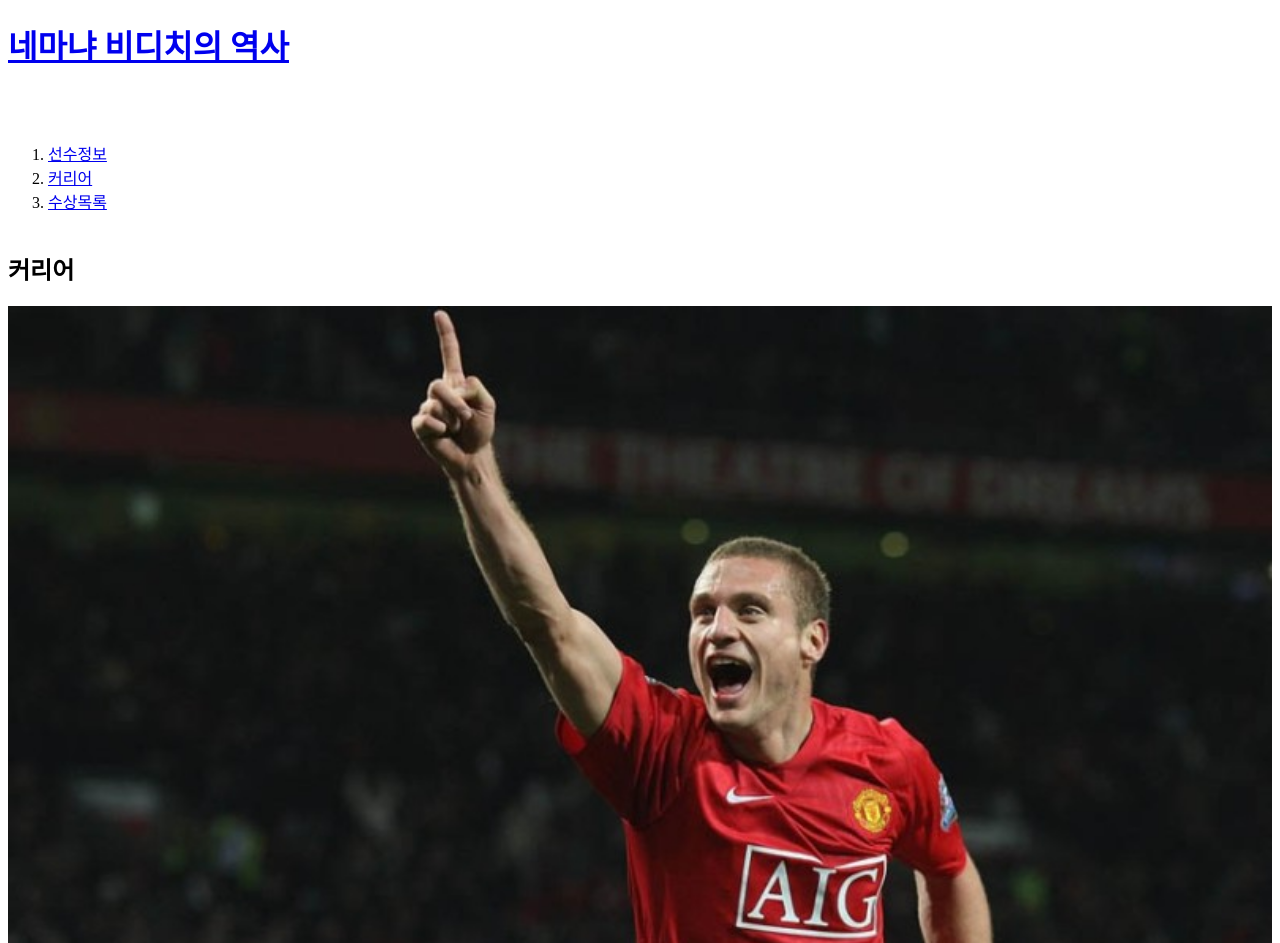
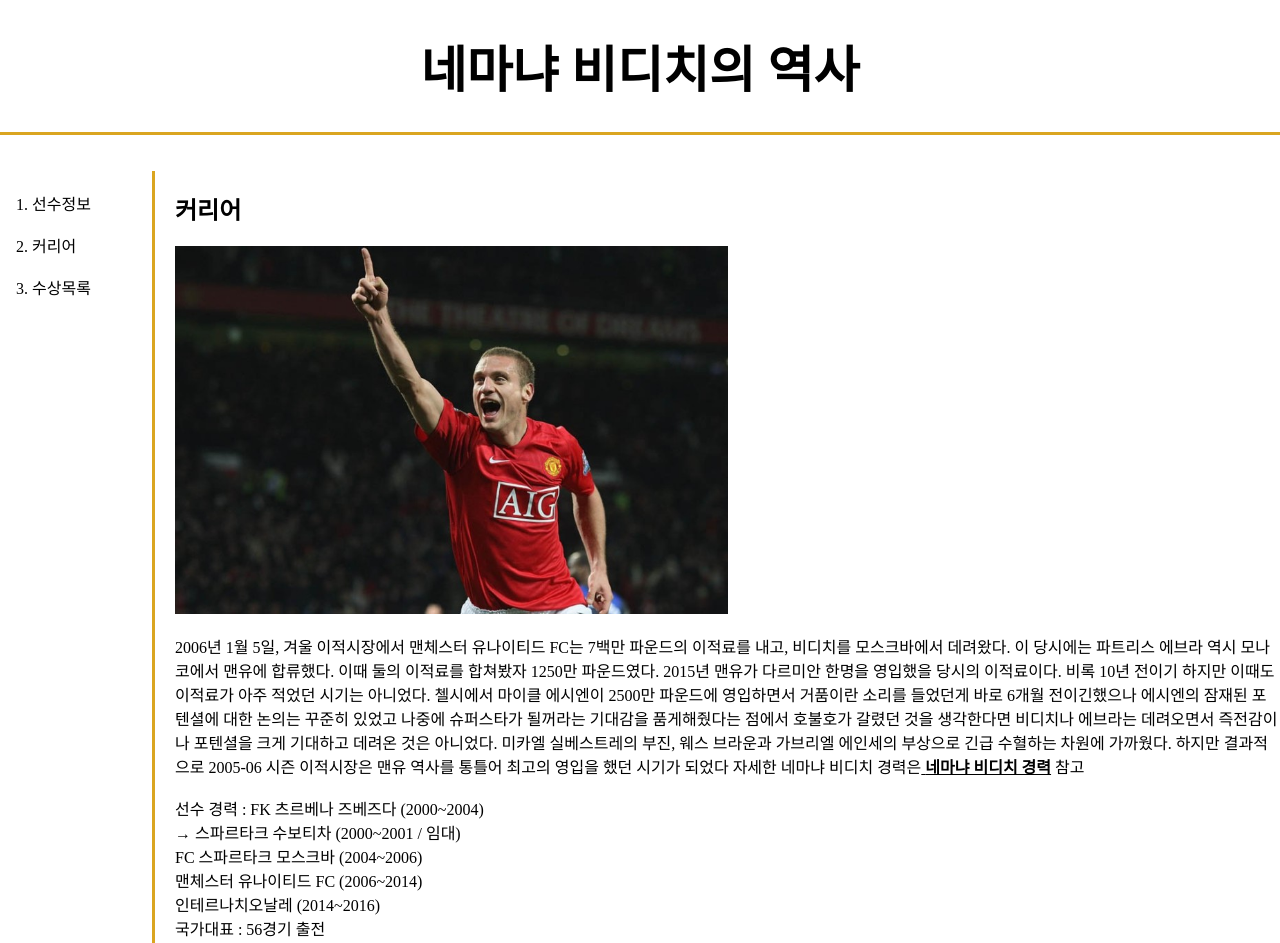
Before and after one commit to kyeong-mins/km-wep, a plain HTML site: page 2.html in a window 1280 px wide. Shown: the top 943 px of the page. Drawn offline with Linux system fonts and the light colour scheme.

Commit message:
비디치

```diff
--- a/2.html
+++ b/2.html
@@ -4,26 +4,29 @@
 <head>
     <title>history of nemanja vidic</title>
     <meta charset="utf-8">
+    <link rel="stylesheet" href="style.css"
 </head>
 
 <body>
     <h1><a href="index.html"> 네마냐 비디치의 역사</a></h1><br><br>
+    <div id="grid">
     <ol>
-        <li><a href="1.html"> 선수정보</a></li>
-        <li><a href="2.html">커리어</a><br></li>
-        <li><a href="3.html"> 수상목록</a><br></li><br>
+        <li><a href="1.html">선수정보</a></li><br>
+        <li><a href="2.html">커리어</a><br></li><br>
+        <li><a href="3.html">수상목록</a><br></li><br>
     </ol>
+    <div id="lemon">
         <p><h2>커리어</h2></p>
-    <img src="vidic.jpg" width="100%">
+    <img src="vidic.jpg" width="50%">
     <p>2006년 1월 5일, 겨울 이적시장에서 맨체스터 유나이티드 FC는 7백만 파운드의 이적료를 내고, 비디치를 모스크바에서 데려왔다. 이 당시에는 파트리스 에브라 역시 모나코에서 맨유에 합류했다. 이때 둘의 이적료를 합쳐봤자 1250만 파운드였다. 2015년 맨유가 다르미안 한명을 영입했을 당시의 이적료이다. 비록 10년 전이기 하지만 이때도 이적료가 아주 적었던 시기는 아니었다. 첼시에서 마이클 에시엔이 2500만 파운드에 영입하면서 거품이란 소리를 들었던게 바로 6개월 전이긴했으나 에시엔의 잠재된 포텐셜에 대한 논의는 꾸준히 있었고 나중에 슈퍼스타가 될꺼라는 기대감을 품게해줬다는 점에서 호불호가 갈렸던 것을 생각한다면 비디치나 에브라는 데려오면서 즉전감이나 포텐셜을 크게 기대하고 데려온 것은 아니었다. 미카엘 실베스트레의 부진, 웨스 브라운과 가브리엘 에인세의 부상으로 긴급 수혈하는 차원에 가까웠다. 하지만 결과적으로 2005-06 시즌 이적시장은 맨유 역사를 통틀어 최고의 영입을 했던 시기가 되었다
-        자세한 네마냐 비디치 경력은<u><a href="https://namu.wiki/w/%EB%84%A4%EB%A7%88%EB%83%90%20%EB%B9%84%EB%94%94%EC%B9%98#s-5.2" target="blank" title="html5 speicification"> 네마냐 비디치 경력</a></u> 참고 <br><br>
+        자세한 네마냐 비디치 경력은<u><a href="https://namu.wiki/w/%EB%84%A4%EB%A7%88%EB%83%90%20%EB%B9%84%EB%94%94%EC%B9%98#s-5.2" target="blank" title="html5 speicification"> <strong>네마냐 비디치 경력</strong></a></u> 참고 <br><br>
         선수 경력 : FK 츠르베나 즈베즈다 (2000~2004)<br>
         → 스파르타크 수보티차 (2000~2001 / 임대)<br>
         FC 스파르타크 모스크바 (2004~2006)<br>
         맨체스터 유나이티드 FC (2006~2014)<br>
-        인테르나치오날레 (2014~2016<br>
+        인테르나치오날레 (2014~2016)<br>
         국가대표 : 56경기 출전<br>
-    </p>
+    </div></div></p>
 </body>
 
 </html>
--- /dev/null
+++ b/style.css
@@ -0,0 +1,48 @@
+body{
+    margin:0;
+}
+a{
+    color:black;
+    text-decoration:none;
+}
+h1{
+    font-size: 50px;
+    text-align: center;
+    border-bottom: 3px solid goldenrod;
+    margin:0;
+    padding:30px
+
+}
+ol{
+    border-right: 3px solid goldenrod;
+width:100px;
+margin:0;
+padding:20px;
+}
+
+#grid{
+    display: grid;
+    grid-template-columns:150px 1fr;
+}
+
+#grid ol{
+    padding-left:32px;
+}
+
+#lemon{
+    padding-left:25px;
+}
+
+
+@media(max-width:800px){
+
+    #grid{
+    display: block;}
+    ol{
+    border-right:none}
+    h1{
+    border-bottom: none
+
+}
+
+}
```
Also changed, not shown: 1.html (+11 -5 lines), 3.html (+8 -5 lines), index.html (+10 -5 lines).
